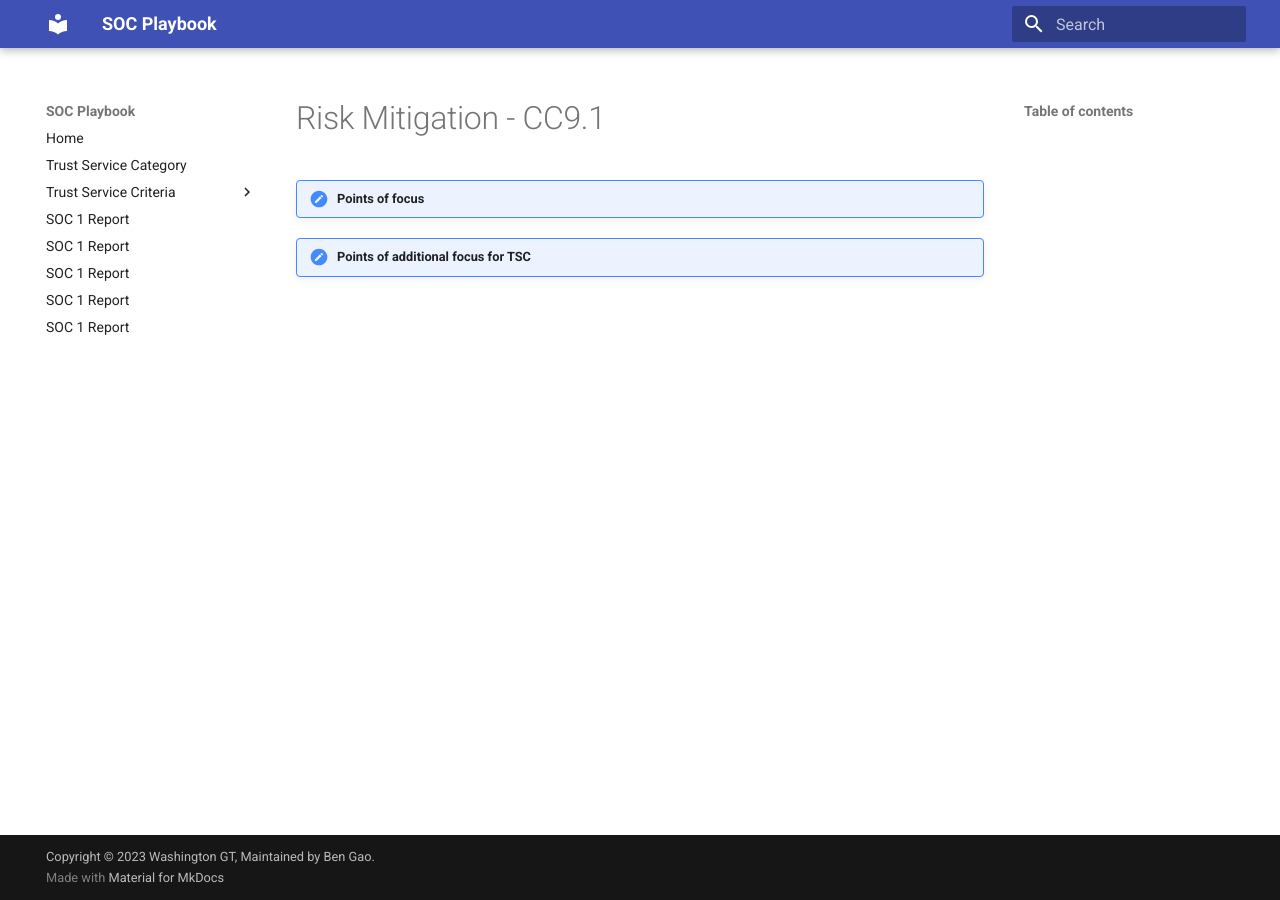
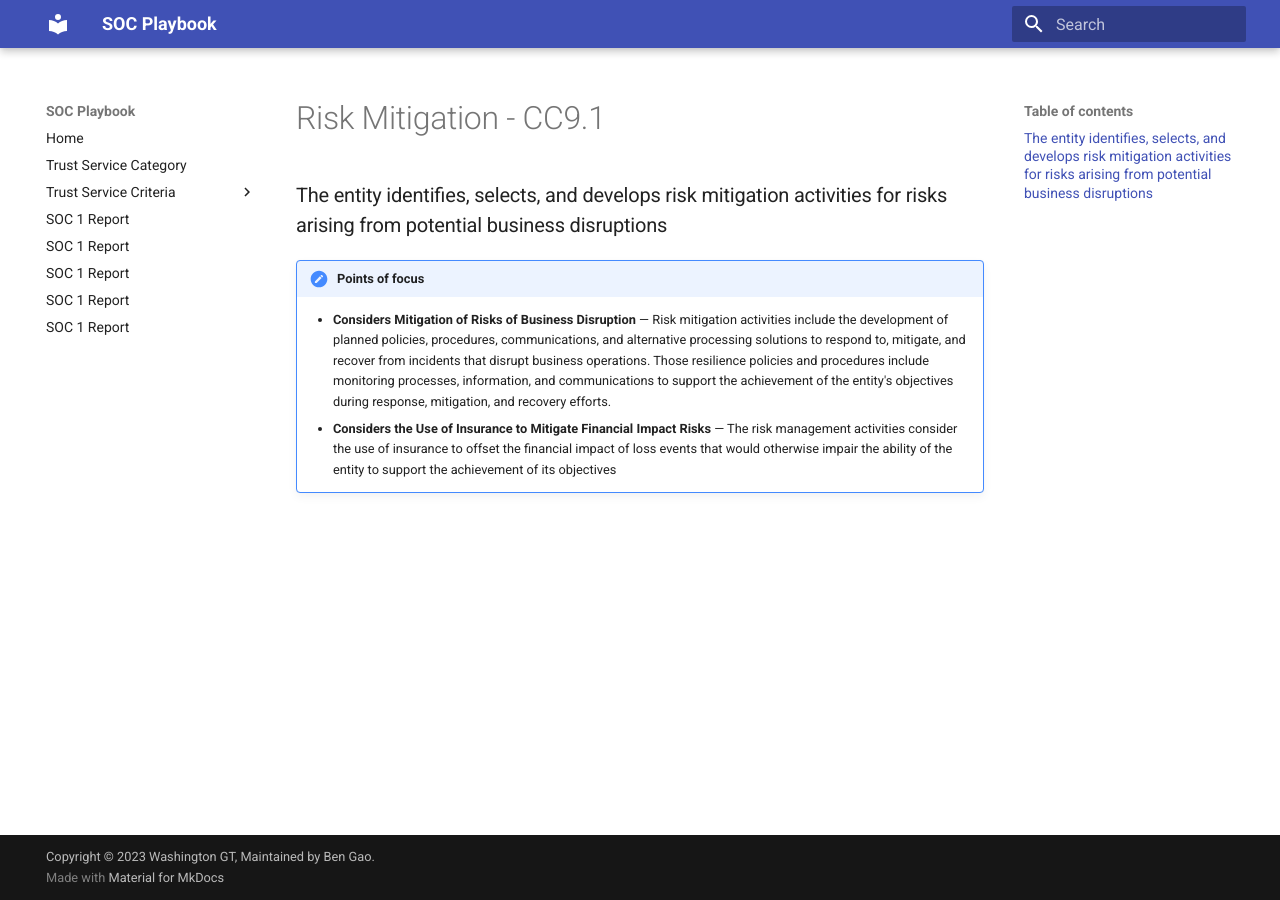
Before and after one commit to WashingtonGT/soc-playbook, an MkDocs documentation site: the page built from docs/tsc/cc9-1.md, in a window 1280 px wide. Built offline with MkDocs 1.6.1 and Material for MkDocs 9.7.7, drawn with Linux system fonts in a browser that asks for light colours.

Commit message:
Update cc9-1.md

```diff
--- a/docs/tsc/cc9-1.md
+++ b/docs/tsc/cc9-1.md
@@ -1,8 +1,8 @@
 # Risk Mitigation - CC9.1
 
-###
+### The entity identifies, selects, and develops risk mitigation activities for risks arising from potential business disruptions
 
 !!! note "Points of focus"
 
-
-!!! note "Points of additional focus for TSC"
+    *  **Considers Mitigation of Risks of Business Disruption** — Risk mitigation activities include the development of planned policies, procedures, communications, and alternative processing solutions to respond to, mitigate, and recover from incidents that disrupt business operations. Those resilience policies and procedures include monitoring processes, information, and communications to support the achievement of the entity's objectives during response, mitigation, and recovery efforts.
+    * **Considers the Use of Insurance to Mitigate Financial Impact Risks** — The risk management activities consider the use of insurance to offset the financial impact of loss events that would otherwise impair the ability of the entity to support the achievement of its objectives
```
